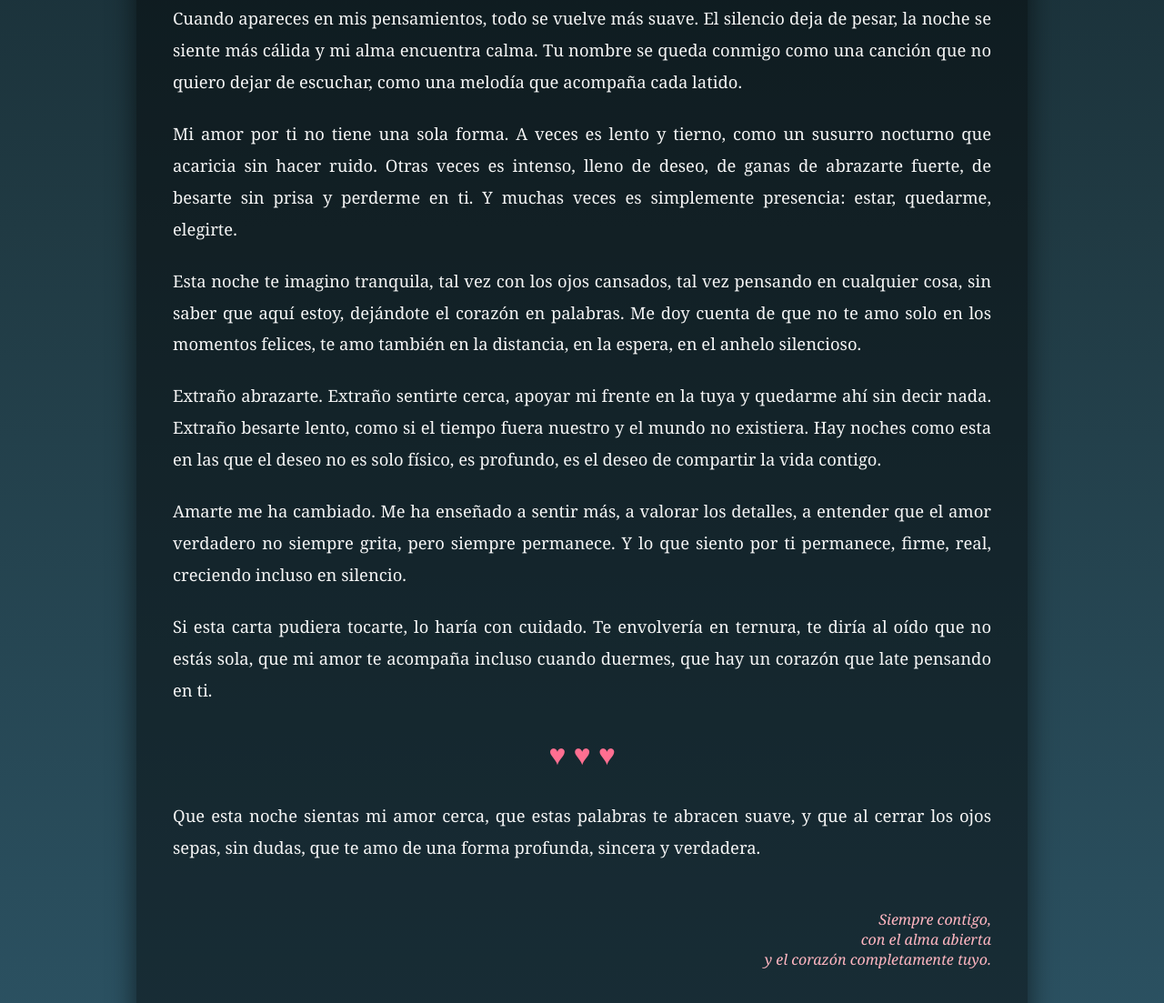
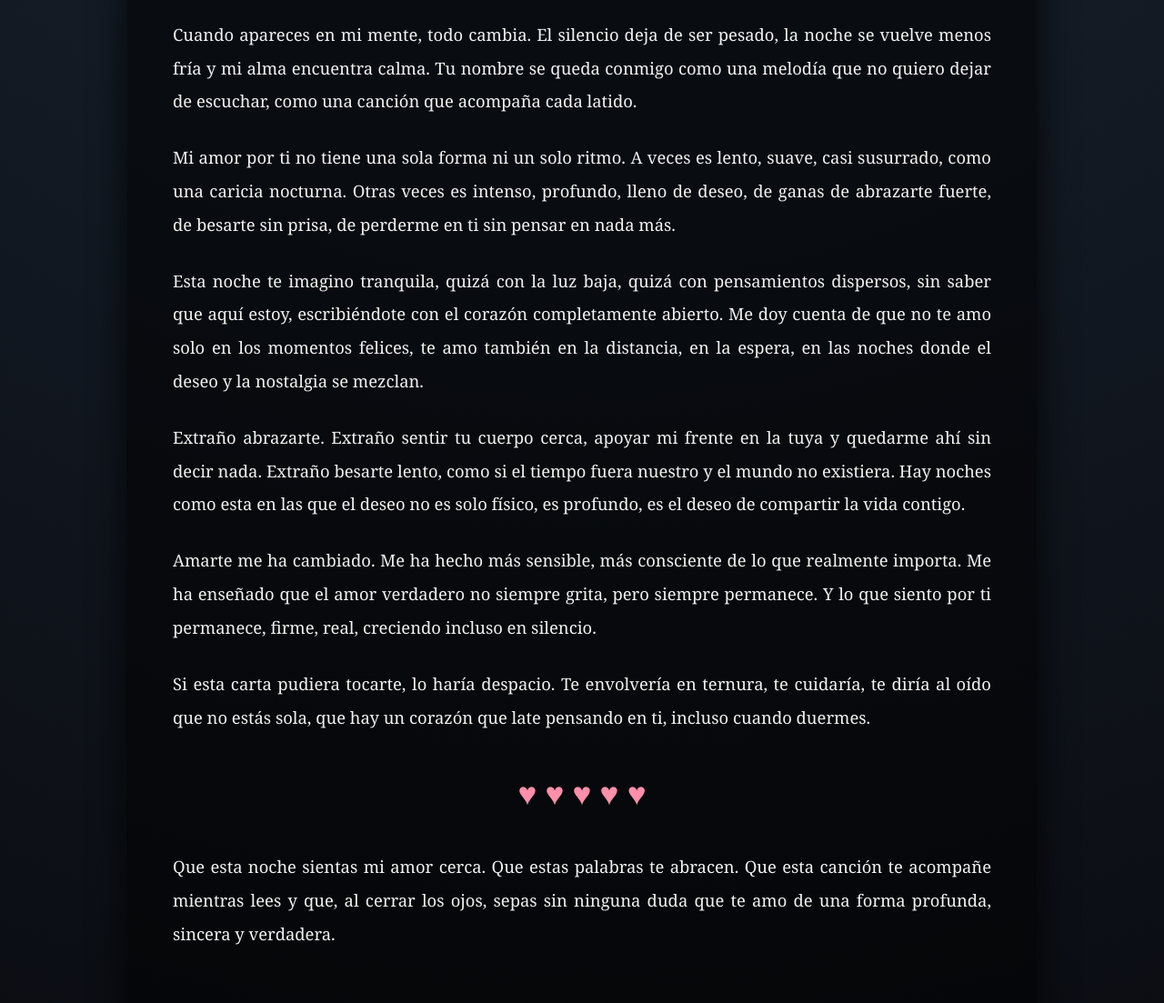
Before and after one commit to j8753741-eng/Jueves-15-de-enero-2026-, a plain HTML site: page index.html in a window 1280 px wide. Shown: the part 707-1810 px from the top of the page at 91% size. Drawn offline with Linux system fonts and the light colour scheme.

Commit message:
Update index.html

```diff
--- a/index.html
+++ b/index.html
@@ -3,65 +3,67 @@
 <head>
     <meta charset="UTF-8">
     <title>Carta para ti</title>
+
     <style>
         body {
             margin: 0;
             padding: 0;
-            background: linear-gradient(180deg, #0f2027, #203a43, #2c5364);
+            background: radial-gradient(circle at top, #1b2735, #090a0f);
             font-family: 'Georgia', serif;
-            color: #f5f5f5;
+            color: #f2f2f2;
         }
 
         .contenedor {
             max-width: 900px;
-            margin: 40px auto;
-            padding: 40px;
-            background: rgba(0, 0, 0, 0.45);
-            border-radius: 20px;
-            box-shadow: 0 0 30px rgba(0,0,0,0.6);
+            margin: 50px auto;
+            padding: 50px;
+            background: rgba(0, 0, 0, 0.55);
+            border-radius: 25px;
+            box-shadow: 0 0 40px rgba(0,0,0,0.8);
         }
 
         h1 {
             text-align: center;
             font-weight: normal;
-            letter-spacing: 2px;
+            letter-spacing: 3px;
             margin-bottom: 40px;
-            color: #ffd6e8;
+            color: #ffd1dc;
         }
 
         p {
             font-size: 1.15rem;
-            line-height: 1.9;
-            margin-bottom: 22px;
+            line-height: 2;
+            margin-bottom: 25px;
             text-align: justify;
         }
 
+        .musica {
+            margin-bottom: 40px;
+            border-radius: 20px;
+            overflow: hidden;
+            box-shadow: 0 0 25px rgba(255,182,193,0.4);
+        }
+
+        .corazones {
+            text-align: center;
+            font-size: 2.2rem;
+            margin: 40px 0;
+            color: #ff8fab;
+        }
+
         .firma {
-            margin-top: 50px;
+            margin-top: 60px;
             text-align: right;
             font-style: italic;
-            color: #ffb6c1;
-        }
-
-        .corazon {
-            text-align: center;
-            font-size: 2rem;
-            margin: 30px 0;
-            color: #ff6f91;
-        }
-
-        .musica {
-            margin-bottom: 30px;
-            border-radius: 15px;
-            overflow: hidden;
-            box-shadow: 0 0 20px rgba(255,182,193,0.4);
+            color: #ffc2d1;
+            font-size: 1.1rem;
         }
 
         footer {
             text-align: center;
-            margin-top: 40px;
+            margin-top: 50px;
             font-size: 0.9rem;
-            opacity: 0.8;
+            opacity: 0.75;
         }
     </style>
 </head>
@@ -69,61 +71,95 @@
 
 <div class="contenedor">
 
-        <!-- Música -->
+    <!-- Música (FUNCIONA CON PLAY) -->
     <div class="musica">
         <iframe width="100%" height="166"
-                src="https://www.youtube.com/embed/IOHh7vkX5O0?autoplay=1&mute=1"
+            src="https://www.youtube.com/embed/IOHh7vkX5O0"
             title="Canción para leer la carta"
             frameborder="0"
-                allow="autoplay; encrypted-media"
+            allow="encrypted-media"
             allowfullscreen>
         </iframe>
     </div>
 
     <h1>Para ti, esta noche</h1>
 
+    <p>Amor mío,</p>
+
     <p>
-            Amor mío,
+        Esta noche del jueves 15 de enero de 2026, cuando el día ya se ha rendido y la noche avanza lenta,
+        quiero quedarme contigo un rato más. Quiero que esta carta sea un espacio solo nuestro,
+        un lugar donde el tiempo no corre y donde cada palabra pueda tocarte con suavidad.
     </p>
 
     <p>
-            Esta noche del jueves 15 de enero de 2026, cuando el mundo baja el ritmo y la oscuridad comienza a envolverlo todo con su calma silenciosa, quiero quedarme contigo un poco más. Quiero que esta carta sea un espacio solo nuestro, donde el tiempo no importe y donde mis palabras puedan abrazarte despacio.
+        Escribirte es mi forma de acercarme a ti cuando no puedo hacerlo con mis brazos.
+        Cada frase nace desde un lugar honesto, desde ese rincón del corazón que solo se activa
+        cuando pienso en ti. Y esta noche, pensarte no es una opción, es una necesidad.
     </p>
 
     <p>
-            Escribirte es mi forma de acercarme a ti cuando no puedo tocarte. Cada frase nace desde un lugar sincero, desde ese punto del corazón que solo se activa cuando pienso en ti. Y esta noche, pensarte es inevitable.
+        Cuando apareces en mi mente, todo cambia. El silencio deja de ser pesado,
+        la noche se vuelve menos fría y mi alma encuentra calma.
+        Tu nombre se queda conmigo como una melodía que no quiero dejar de escuchar,
+        como una canción que acompaña cada latido.
     </p>
 
     <p>
-            Cuando apareces en mis pensamientos, todo se vuelve más suave. El silencio deja de pesar, la noche se siente más cálida y mi alma encuentra calma. Tu nombre se queda conmigo como una canción que no quiero dejar de escuchar, como una melodía que acompaña cada latido.
+        Mi amor por ti no tiene una sola forma ni un solo ritmo.
+        A veces es lento, suave, casi susurrado, como una caricia nocturna.
+        Otras veces es intenso, profundo, lleno de deseo,
+        de ganas de abrazarte fuerte, de besarte sin prisa,
+        de perderme en ti sin pensar en nada más.
     </p>
 
     <p>
-            Mi amor por ti no tiene una sola forma. A veces es lento y tierno, como un susurro nocturno que acaricia sin hacer ruido. Otras veces es intenso, lleno de deseo, de ganas de abrazarte fuerte, de besarte sin prisa y perderme en ti. Y muchas veces es simplemente presencia: estar, quedarme, elegirte.
+        Esta noche te imagino tranquila, quizá con la luz baja,
+        quizá con pensamientos dispersos, sin saber que aquí estoy,
+        escribiéndote con el corazón completamente abierto.
+        Me doy cuenta de que no te amo solo en los momentos felices,
+        te amo también en la distancia, en la espera,
+        en las noches donde el deseo y la nostalgia se mezclan.
     </p>
 
     <p>
-            Esta noche te imagino tranquila, tal vez con los ojos cansados, tal vez pensando en cualquier cosa, sin saber que aquí estoy, dejándote el corazón en palabras. Me doy cuenta de que no te amo solo en los momentos felices, te amo también en la distancia, en la espera, en el anhelo silencioso.
+        Extraño abrazarte. Extraño sentir tu cuerpo cerca,
+        apoyar mi frente en la tuya y quedarme ahí sin decir nada.
+        Extraño besarte lento, como si el tiempo fuera nuestro
+        y el mundo no existiera.
+        Hay noches como esta en las que el deseo no es solo físico,
+        es profundo, es el deseo de compartir la vida contigo.
     </p>
 
     <p>
-            Extraño abrazarte. Extraño sentirte cerca, apoyar mi frente en la tuya y quedarme ahí sin decir nada. Extraño besarte lento, como si el tiempo fuera nuestro y el mundo no existiera. Hay noches como esta en las que el deseo no es solo físico, es profundo, es el deseo de compartir la vida contigo.
+        Amarte me ha cambiado. Me ha hecho más sensible,
+        más consciente de lo que realmente importa.
+        Me ha enseñado que el amor verdadero no siempre grita,
+        pero siempre permanece.
+        Y lo que siento por ti permanece, firme, real,
+        creciendo incluso en silencio.
     </p>
 
     <p>
-            Amarte me ha cambiado. Me ha enseñado a sentir más, a valorar los detalles, a entender que el amor verdadero no siempre grita, pero siempre permanece. Y lo que siento por ti permanece, firme, real, creciendo incluso en silencio.
+        Si esta carta pudiera tocarte, lo haría despacio.
+        Te envolvería en ternura, te cuidaría,
+        te diría al oído que no estás sola,
+        que hay un corazón que late pensando en ti,
+        incluso cuando duermes.
     </p>
 
-        <p>
-            Si esta carta pudiera tocarte, lo haría con cuidado. Te envolvería en ternura, te diría al oído que no estás sola, que mi amor te acompaña incluso cuando duermes, que hay un corazón que late pensando en ti.
-        </p>
-
-        <div class="corazon">
-            ♥ ♥ ♥
+    <div class="corazones">
+        ♥ ♥ ♥ ♥ ♥
     </div>
 
     <p>
-            Que esta noche sientas mi amor cerca, que estas palabras te abracen suave, y que al cerrar los ojos sepas, sin dudas, que te amo de una forma profunda, sincera y verdadera.
+        Que esta noche sientas mi amor cerca.
+        Que estas palabras te abracen.
+        Que esta canción te acompañe mientras lees
+        y que, al cerrar los ojos,
+        sepas sin ninguna duda
+        que te amo de una forma profunda,
+        sincera y verdadera.
     </p>
 
     <div class="firma">
```
Lines whose indentation alone changed are shown as unchanged.
